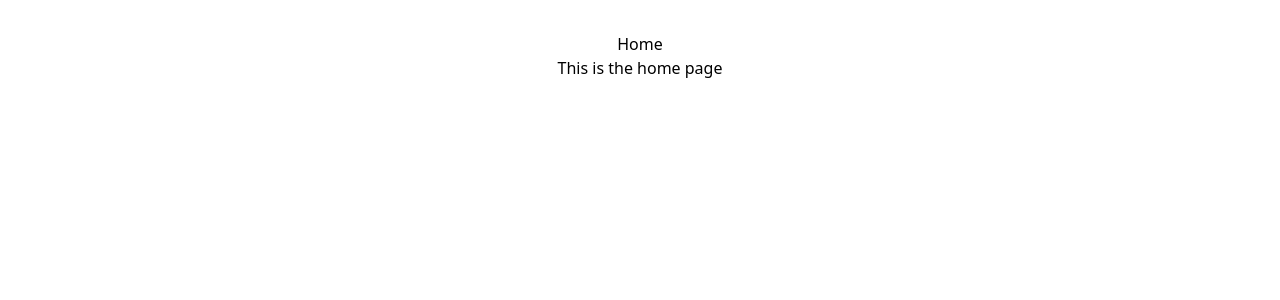
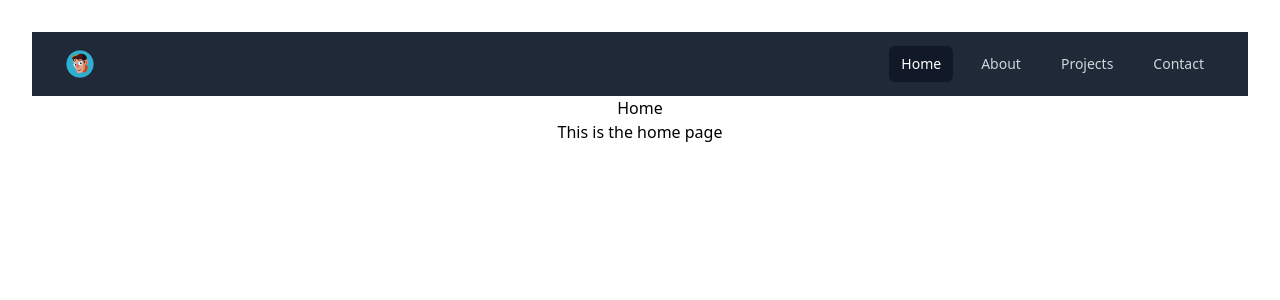
Before and after one commit to gabrieljreed/portfolio-website, a React (Vite) app: page / in a window 1280 px wide. Shown: the top 300 px of the page. Built offline with nearby package versions, Linux system fonts and the light colour scheme.

Commit message:
add navbar

```diff
--- a/package.json
+++ b/package.json
@@ -10,6 +10,9 @@
     "preview": "vite preview"
   },
   "dependencies": {
+    "@headlessui/react": "^1.7.17",
+    "@heroicons/react": "^2.0.18",
+    "heroicons": "^2.0.18",
     "react": "^18.2.0",
     "react-dom": "^18.2.0",
     "react-router-dom": "^6.15.0"
--- a/src/App.tsx
+++ b/src/App.tsx
@@ -1,21 +1,23 @@
 import { Route, Routes } from "react-router-dom";
+import './App.css'
 
 import Home from "./pages/HomePage";
 import About from "./pages/AboutPage";
 import Contact from "./pages/ContactPage";
 import Projects from "./pages/ProjectsPage";
-import './App.css'
+import Navbar from "./pages/Navbar";
 
 function App() {
 
   return (
     <>
+      <Navbar />
       <Routes>
 
         <Route path="/" element={<Home />} />
         <Route path="/about" element={<About />} />
+        <Route path="/projects" element={<Projects />} />
         <Route path="/contact" element={<Contact />} />
-        <Route path="/projects" element={<Projects />} />
 
       </Routes>
     </>
--- /dev/null
+++ b/src/pages/Navbar.tsx
@@ -0,0 +1,164 @@
+import { Fragment } from 'react'
+import { Disclosure, Menu, Transition } from '@headlessui/react'
+import { Bars3Icon, BellIcon, XMarkIcon } from '@heroicons/react/24/outline'
+
+const navigation = [
+  { name: 'Home', href: '#', current: true },
+  { name: 'About', href: '#', current: false },
+  { name: 'Projects', href: '#', current: false },
+  { name: 'Contact', href: '#', current: false },
+]
+
+function classNames(...classes) {
+  return classes.filter(Boolean).join(' ')
+}
+
+export default function Navbar() {
+  return (
+    <Disclosure as="nav" className="bg-gray-800">
+      {({ open }) => (
+        <>
+          <div className="mx-auto max-w-7xl px-2 sm:px-6 lg:px-8">
+            <div className="relative flex h-16 items-center justify-between">
+              <div className="absolute inset-y-0 left-0 flex items-center sm:hidden">
+
+                {/* Mobile menu button*/}
+                <Disclosure.Button className="relative inline-flex items-center justify-center rounded-md p-2 text-gray-400 hover:bg-gray-700 hover:text-white focus:outline-none focus:ring-2 focus:ring-inset focus:ring-white">
+                  <span className="absolute -inset-0.5" />
+                  <span className="sr-only">Open main menu</span>
+                  {open ? (
+                    <XMarkIcon className="block h-6 w-6" aria-hidden="true" />
+                  ) : (
+                    <Bars3Icon className="block h-6 w-6" aria-hidden="true" />
+                  )}
+                </Disclosure.Button>
+              </div>
+
+              {/* Icon */}
+              <div className="flex flex-1 items-center justify-center sm:items-stretch sm:justify-start">
+                <div className="flex flex-shrink-0 items-center">
+                  <img
+                    className="h-8 w-auto"
+                    src="Headshot_cartoon.png"
+                    alt="Your Company"
+                  />
+                </div>
+
+              </div>
+
+              {/* Right side */}
+              <div className="absolute inset-y-0 right-0 flex items-center pr-2 sm:static sm:inset-auto sm:ml-6 sm:pr-0">
+
+                {/* Menu items */}
+                <div className="hidden sm:ml-6 sm:block">
+                  <div className="flex space-x-4">
+                    {navigation.map((item) => (
+                      <a
+                        key={item.name}
+                        href={item.href}
+                        className={classNames(
+                          item.current ? 'bg-gray-900 text-white' : 'text-gray-300 hover:bg-gray-700 hover:text-white',
+                          'rounded-md px-3 py-2 text-sm font-medium'
+                        )}
+                        aria-current={item.current ? 'page' : undefined}
+                      >
+                        {item.name}
+                      </a>
+                    ))}
+                  </div>
+                </div>
+
+                {/* Notification bell icon */}
+                {/* <button
+                  type="button"
+                  className="relative rounded-full bg-gray-800 p-1 text-gray-400 hover:text-white focus:outline-none focus:ring-2 focus:ring-white focus:ring-offset-2 focus:ring-offset-gray-800"
+                >
+                  <span className="absolute -inset-1.5" />
+                  <span className="sr-only">View notifications</span>
+                  <BellIcon className="h-6 w-6" aria-hidden="true" />
+                </button> */}
+
+                {/* Profile dropdown */}
+                {/* <Menu as="div" className="relative ml-3">
+                  <div>
+                    <Menu.Button className="relative flex rounded-full bg-gray-800 text-sm focus:outline-none focus:ring-2 focus:ring-white focus:ring-offset-2 focus:ring-offset-gray-800">
+                      <span className="absolute -inset-1.5" />
+                      <span className="sr-only">Open user menu</span>
+                      <img
+                        className="h-8 w-8 rounded-full"
+                        src="https://images.unsplash.com/photo-1472099645785-5658abf4ff4e?ixlib=rb-1.2.1&ixid=eyJhcHBfaWQiOjEyMDd9&auto=format&fit=facearea&facepad=2&w=256&h=256&q=80"
+                        alt=""
+                      />
+                    </Menu.Button>
+                  </div>
+                  <Transition
+                    as={Fragment}
+                    enter="transition ease-out duration-100"
+                    enterFrom="transform opacity-0 scale-95"
+                    enterTo="transform opacity-100 scale-100"
+                    leave="transition ease-in duration-75"
+                    leaveFrom="transform opacity-100 scale-100"
+                    leaveTo="transform opacity-0 scale-95"
+                  >
+                    <Menu.Items className="absolute right-0 z-10 mt-2 w-48 origin-top-right rounded-md bg-white py-1 shadow-lg ring-1 ring-black ring-opacity-5 focus:outline-none">
+                      <Menu.Item>
+                        {({ active }) => (
+                          <a
+                            href="#"
+                            className={classNames(active ? 'bg-gray-100' : '', 'block px-4 py-2 text-sm text-gray-700')}
+                          >
+                            Your Profile
+                          </a>
+                        )}
+                      </Menu.Item>
+                      <Menu.Item>
+                        {({ active }) => (
+                          <a
+                            href="#"
+                            className={classNames(active ? 'bg-gray-100' : '', 'block px-4 py-2 text-sm text-gray-700')}
+                          >
+                            Settings
+                          </a>
+                        )}
+                      </Menu.Item>
+                      <Menu.Item>
+                        {({ active }) => (
+                          <a
+                            href="#"
+                            className={classNames(active ? 'bg-gray-100' : '', 'block px-4 py-2 text-sm text-gray-700')}
+                          >
+                            Sign out
+                          </a>
+                        )}
+                      </Menu.Item>
+                    </Menu.Items>
+                  </Transition>
+                </Menu> */}
+              </div>
+
+            </div>
+          </div>
+
+          <Disclosure.Panel className="sm:hidden">
+            <div className="space-y-1 px-2 pb-3 pt-2">
+              {navigation.map((item) => (
+                <Disclosure.Button
+                  key={item.name}
+                  as="a"
+                  href={item.href}
+                  className={classNames(
+                    item.current ? 'bg-gray-900 text-white' : 'text-gray-300 hover:bg-gray-700 hover:text-white',
+                    'block rounded-md px-3 py-2 text-base font-medium'
+                  )}
+                  aria-current={item.current ? 'page' : undefined}
+                >
+                  {item.name}
+                </Disclosure.Button>
+              ))}
+            </div>
+          </Disclosure.Panel>
+        </>
+      )}
+    </Disclosure>
+  )
+}
```
Also changed, not shown: 1 other file (tests, documents, lock files or other folders).
